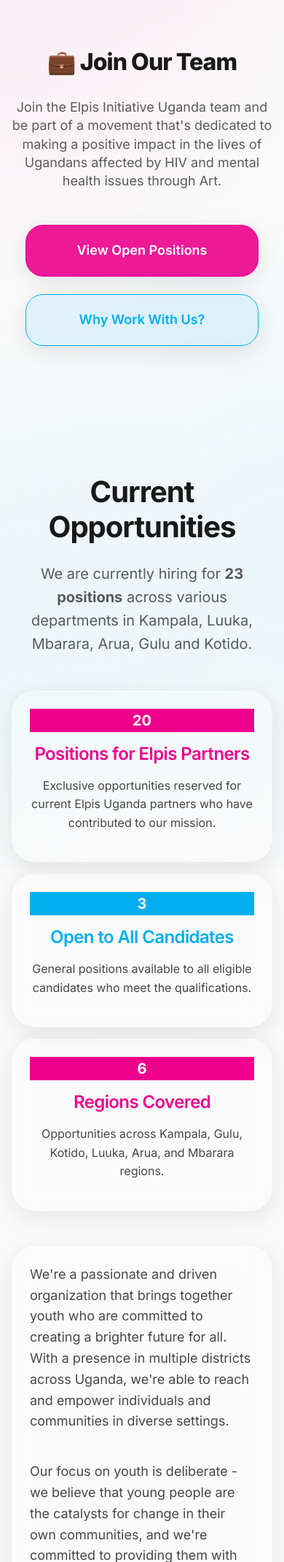
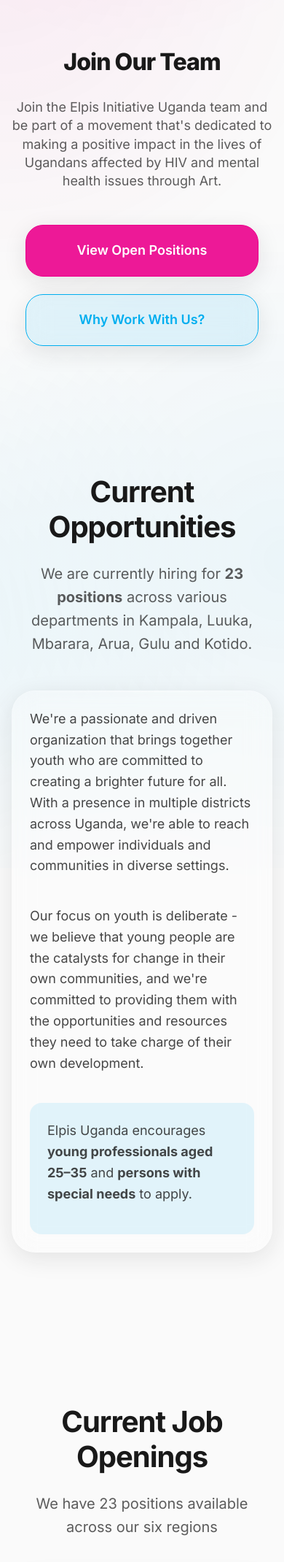
Before and after one commit to Aurits/elpis, a PHP site: page /careers.html in a window 390 px wide. Shown: the part 77-2217 px from the top of the page at 73% size. Run offline with PHP 8.4, Linux system fonts and the light colour scheme.

Commit message:
Refactor careers.html to remove emoji icons from section titles for improved readability; streamline job listing structure by eliminating unnecessary elements. Update script.js to simplify job type display and enhance styles.css with new careers notice card styles for better visual appeal and responsiveness.

```diff
--- a/careers.html
+++ b/careers.html
@@ -127,7 +127,7 @@
       <section class="hero" id="hero" aria-labelledby="hero-title">
         <div class="container">
           <div class="hero-content">
-            <h1 id="hero-title" class="hero-title">💼 Join Our Team</h1>
+            <h1 id="hero-title" class="hero-title">Join Our Team</h1>
             <p class="hero-subtitle">
               Join the Elpis Initiative Uganda team and be part of a movement
               that's dedicated to making a positive impact in the lives of
@@ -155,47 +155,6 @@
               various departments in Kampala, Luuka, Mbarara, Arua, Gulu and
               Kotido.
             </p>
-          </div>
-
-          <div class="grid grid-3 gap-8 mb-12">
-            <div class="glass-card text-center p-6">
-              <div
-                class="w-16 h-16 bg-primary-pink rounded-full flex items-center justify-center mx-auto mb-4"
-              >
-                <span class="text-white font-bold text-xl">20</span>
-              </div>
-              <h4 class="text-primary mb-4">Positions for Elpis Partners</h4>
-              <p>
-                Exclusive opportunities reserved for current Elpis Uganda
-                partners who have contributed to our mission.
-              </p>
-            </div>
-
-            <div class="glass-card text-center p-6">
-              <div
-                class="w-16 h-16 bg-primary-blue rounded-full flex items-center justify-center mx-auto mb-4"
-              >
-                <span class="text-white font-bold text-xl">3</span>
-              </div>
-              <h4 class="text-secondary mb-4">Open to All Candidates</h4>
-              <p>
-                General positions available to all eligible candidates who meet
-                the qualifications.
-              </p>
-            </div>
-
-            <div class="glass-card text-center p-6">
-              <div
-                class="w-16 h-16 bg-primary-pink rounded-full flex items-center justify-center mx-auto mb-4"
-              >
-                <span class="text-white font-bold text-xl">6</span>
-              </div>
-              <h4 class="text-primary mb-4">Regions Covered</h4>
-              <p>
-                Opportunities across Kampala, Gulu, Kotido, Luuka, Arua, and
-                Mbarara regions.
-              </p>
-            </div>
           </div>
 
           <div class="glass-card p-8 max-w-4xl mx-auto">
@@ -238,76 +197,10 @@
       >
         <div class="container">
           <div class="section-header">
-            <h2 id="jobs-title">📌 Current Job Openings</h2>
+            <h2 id="jobs-title">Current Job Openings</h2>
             <p>We have <span id="total-jobs">23</span> positions available across our six regions</p>
           </div>
 
-          <!-- Filter and Search -->
-          <div class="mb-8">
-            <div class="glass-card p-6">
-              <div class="grid grid-1 md:grid-3 gap-4">
-                <div>
-                  <label for="job-filter" class="form-label">Filter by Type</label>
-                  <select id="job-filter" class="form-select">
-                    <option value="all">All Positions</option>
-                    <option value="partner-only">Partner Only</option>
-                    <option value="open">Open to All</option>
-                  </select>
-                </div>
-                <div>
-                  <label for="location-filter" class="form-label">Filter by Location</label>
-                  <select id="location-filter" class="form-select">
-                    <option value="all">All Locations</option>
-                    <option value="Kampala">Kampala</option>
-                    <option value="Gulu">Gulu</option>
-                    <option value="Kotido">Kotido</option>
-                    <option value="Luuka">Luuka</option>
-                    <option value="Arua">Arua</option>
-                    <option value="Mbarara">Mbarara</option>
-                  </select>
-                </div>
-                <div>
-                  <label for="department-filter" class="form-label">Filter by Department</label>
-                  <select id="department-filter" class="form-select">
-                    <option value="all">All Departments</option>
-                  </select>
-                </div>
-              </div>
-            </div>
-          </div>
-
-          <!-- Job Statistics -->
-          <div class="grid grid-3 gap-8 mb-12">
-            <div class="glass-card text-center p-6">
-              <div
-                class="w-16 h-16 bg-primary-pink rounded-full flex items-center justify-center mx-auto mb-4"
-              >
-                <span class="text-white font-bold text-xl" id="partner-jobs-count">0</span>
-              </div>
-              <h4 class="text-primary mb-4">Partner-Only Positions</h4>
-              <p>Exclusive opportunities for Elpis Uganda partners</p>
-            </div>
-
-            <div class="glass-card text-center p-6">
-              <div
-                class="w-16 h-16 bg-primary-blue rounded-full flex items-center justify-center mx-auto mb-4"
-              >
-                <span class="text-white font-bold text-xl" id="open-jobs-count">0</span>
-              </div>
-              <h4 class="text-secondary mb-4">Open Positions</h4>
-              <p>Available to all qualified candidates</p>
-            </div>
-
-            <div class="glass-card text-center p-6">
-              <div
-                class="w-16 h-16 bg-primary-pink rounded-full flex items-center justify-center mx-auto mb-4"
-              >
-                <span class="text-white font-bold text-xl">6</span>
-              </div>
-              <h4 class="text-primary mb-4">Regions Covered</h4>
-              <p>Opportunities across all operational regions</p>
-            </div>
-          </div>
 
           <!-- Job Listings Container -->
           <div id="job-listings">
@@ -451,7 +344,7 @@
                 <div
                   class="bg-primary-blue bg-opacity-10 p-6 rounded-lg border-l-4 border-primary-blue"
                 >
-                  <p class="font-semibold mb-2">🕐 Application Deadline:</p>
+                  <p class="font-semibold mb-2">Application Deadline:</p>
                   <p class="text-lg">20th December 2024</p>
                 </div>
               </div>
--- a/script.js
+++ b/script.js
@@ -1573,9 +1573,6 @@ class ElpisWebsite {
     if (partnerJobs.length > 0) {
       html += `
         <div class="mb-16 mt-16">
-          <h3 class="text-2xl font-bold mb-8 text-center">
-            🌐 Positions Open to All Candidates
-          </h3>
           <div class="grid grid-1 gap-6" id="partner-jobs">
       `
 
@@ -1630,13 +1627,10 @@ class ElpisWebsite {
     return `
       <div class="glass-card job-card" data-job-id="${job.id}" data-type="${job.type}" data-location="${job.location}" data-department="${job.department}">
         <div class="p-6">
-          <div class="flex justify-between items-start mb-4">
+          <div class="mb-4">
             <h4 class="${typeColor} font-semibold text-lg mb-2">
               ${job.title}
             </h4>
-            <span class="px-3 py-1 rounded-full text-xs font-semibold ${typeBg} text-white">
-              ${job.type === 'partner-only' ? 'Partner Only' : 'Open to All'}
-            </span>
           </div>
 
           <div class="mb-4">
```
Also changed, not shown: styles.css (+85 -0 lines).
